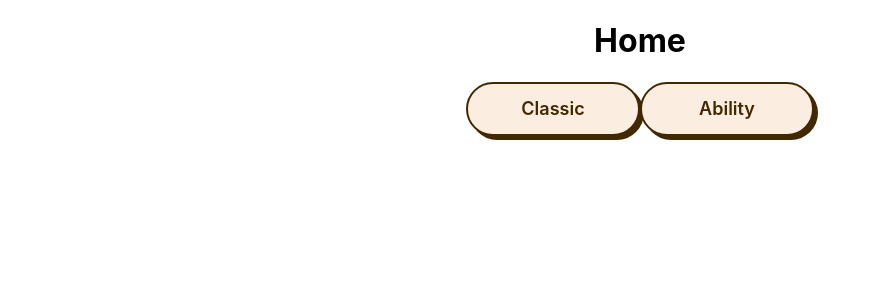
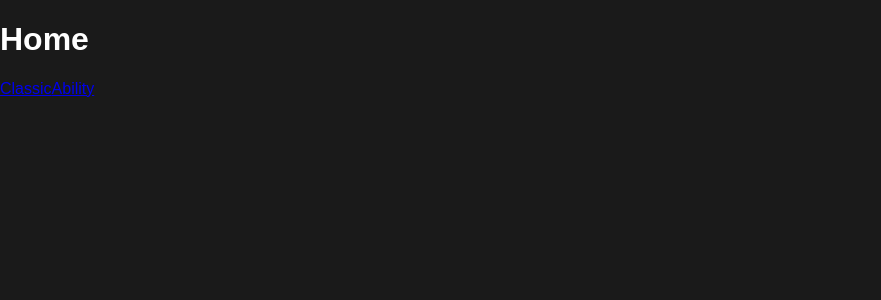
Before and after one commit to ALBERICLOOS/deadlockle, a React (Create React App) app in the folder frontend/: page / in a window 1280 px wide. Shown: the top 300 px of the page, without its empty margins (0-881 px from the left). Built offline with nearby package versions, Linux system fonts and the light colour scheme.

Commit message:
add background

```diff
--- a/frontend/src/App.css
+++ b/frontend/src/App.css
@@ -1,41 +1,15 @@
-.App {
-  text-align: center;
+/* Apply background color to the entire page, including areas above and below the main content */
+html, body {
+  margin: 0;
+  padding: 0;
+  height: 100%;
+  background-color: #1a1a1a; /* Dark background */
+  color: white;
+  font-family: 'Orbitron', sans-serif;
 }
 
-
-.button-74 {
-  background-color: #fbeee0;
-  border: 2px solid #422800;
-  border-radius: 30px;
-  box-shadow: #422800 4px 4px 0 0;
-  color: #422800;
-  cursor: pointer;
-  display: inline-block;
-  font-weight: 600;
-  font-size: 18px;
-  padding: 0 18px;
-  line-height: 50px;
-  text-align: center;
-  text-decoration: none;
-  user-select: none;
-  -webkit-user-select: none;
-  touch-action: manipulation;
-}
-
-.button-74:hover {
-  background-color: #fff;
-}
-
-.button-74:active {
-  box-shadow: #422800 2px 2px 0 0;
-  transform: translate(2px, 2px);
-}
-
-@media (min-width: 768px) {
-  .button-74 {
-    min-width: 120px;
-    padding: 0 25px;
-  }
+#root {
+  height: 100%;
 }
 
 .image-style {
```
Also changed, not shown: frontend/src/components/Logo.tsx (added), frontend/src/components/Title.tsx (added).
